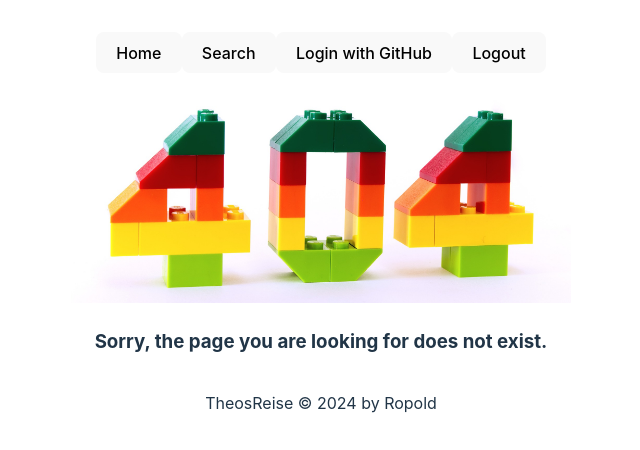
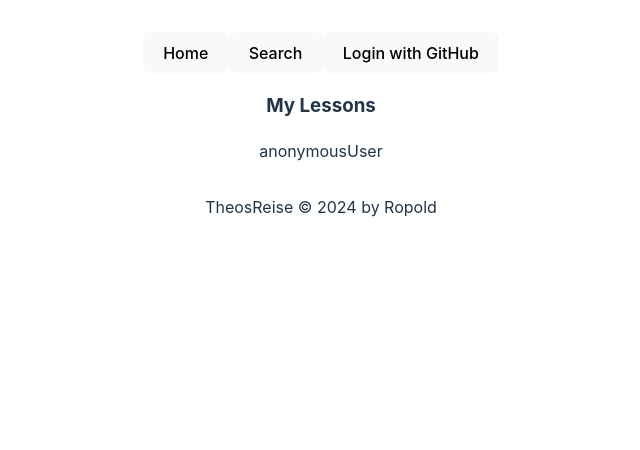
Before and after one commit to Ropold/TheosReise, a React (Vite) app in the folder frontend/: page /my-lessons in a window 1280 px wide. Shown: the top 450 px of the page, without its empty margins (319-959 px from the left). Built offline with nearby package versions, Linux system fonts and the light colour scheme; no server answers; the HTML template or start-up script is replaced by a standard one.

Commit message:
start with UserIntegraiontest

```diff
--- a/frontend/src/App.tsx
+++ b/frontend/src/App.tsx
@@ -9,6 +9,8 @@ import axios from "axios";
 import {LessonModel} from "./components/model/LessonModel.ts";
 import NotFound from "./components/NotFound.tsx";
 import Profile from "./components/Profile.tsx";
+import AddLesson from "./components/AddLesson.tsx";
+import MyLessons from "./components/MyLessons.tsx";
 
 export default function App() {
 
@@ -53,7 +55,6 @@ export default function App() {
     function getUserDetails() {
         axios.get("/api/users/me/details")
             .then((response) => {
-                console.log("User details:", response.data);
                 setUserDetails(response.data);
             })
             .catch((error) => {
@@ -96,6 +97,8 @@ export default function App() {
                     paginate={setCurrentPage}
                 />}/>
                 <Route path="/lesson/:id" element={<Lesson />} />
+                <Route path="/add-lesson" element={<AddLesson user={user} />} />
+                <Route path="/my-lessons" element={<MyLessons user={user} />} />
                 <Route path="/profile" element={<Profile userDetails={userDetails} />} />
             </Routes>
             <Footer />
--- a/frontend/src/components/AddLesson.tsx
+++ b/frontend/src/components/AddLesson.tsx
@@ -1,8 +1,13 @@
 
-export default function AddLesson(){
+type AddLessonProps = {
+    user: string;
+}
+
+export default function AddLesson(props: Readonly<AddLessonProps>){
     return(
         <div>
             <h3>Add Lesson</h3>
+            <p>{props.user}</p>
         </div>
     )
 }
--- a/frontend/src/components/MyLessons.tsx
+++ b/frontend/src/components/MyLessons.tsx
@@ -1,8 +1,13 @@
 
-export default function MyLessons() {
+type MyLessonsProps = {
+    user: string;
+}
+
+export default function MyLessons(props:Readonly<MyLessonsProps>) {
     return (
         <div>
             <h3>My Lessons</h3>
+            <p>{props.user}</p>
         </div>
     );
 }
--- a/frontend/src/components/Navbar.tsx
+++ b/frontend/src/components/Navbar.tsx
@@ -43,8 +43,25 @@ export default function Navbar(props: Readonly<NavbarProps>) {
                 >
                     {props.showSearch ? "Hide Search" : "Search"}
                 </button>
-                <button onClick={loginWithGithub}>Login with GitHub</button>
-                <button onClick={logoutFromGithub}>Logout</button>
+
+                {props.user !== "anonymousUser" ? (
+                    <>
+                        <button onClick={() => navigate(`/add-lesson`)}>Add Room</button>
+                        <button
+                            onClick={() => {
+                                props.getAllLessons();
+                                navigate(`/my-lessons`);
+                            }}
+                        >
+                            My Lessons
+                        </button>
+                        <button onClick={() => navigate(`/profile`)}>Profile</button>
+                        <button onClick={logoutFromGithub}>Logout</button>
+                    </>
+                ) : (
+                    <button onClick={loginWithGithub}>Login with GitHub</button>
+                )}
+
             </div>
         </div>
     );
```
Also changed, not shown: 1 other file (tests, documents, lock files or other folders).
